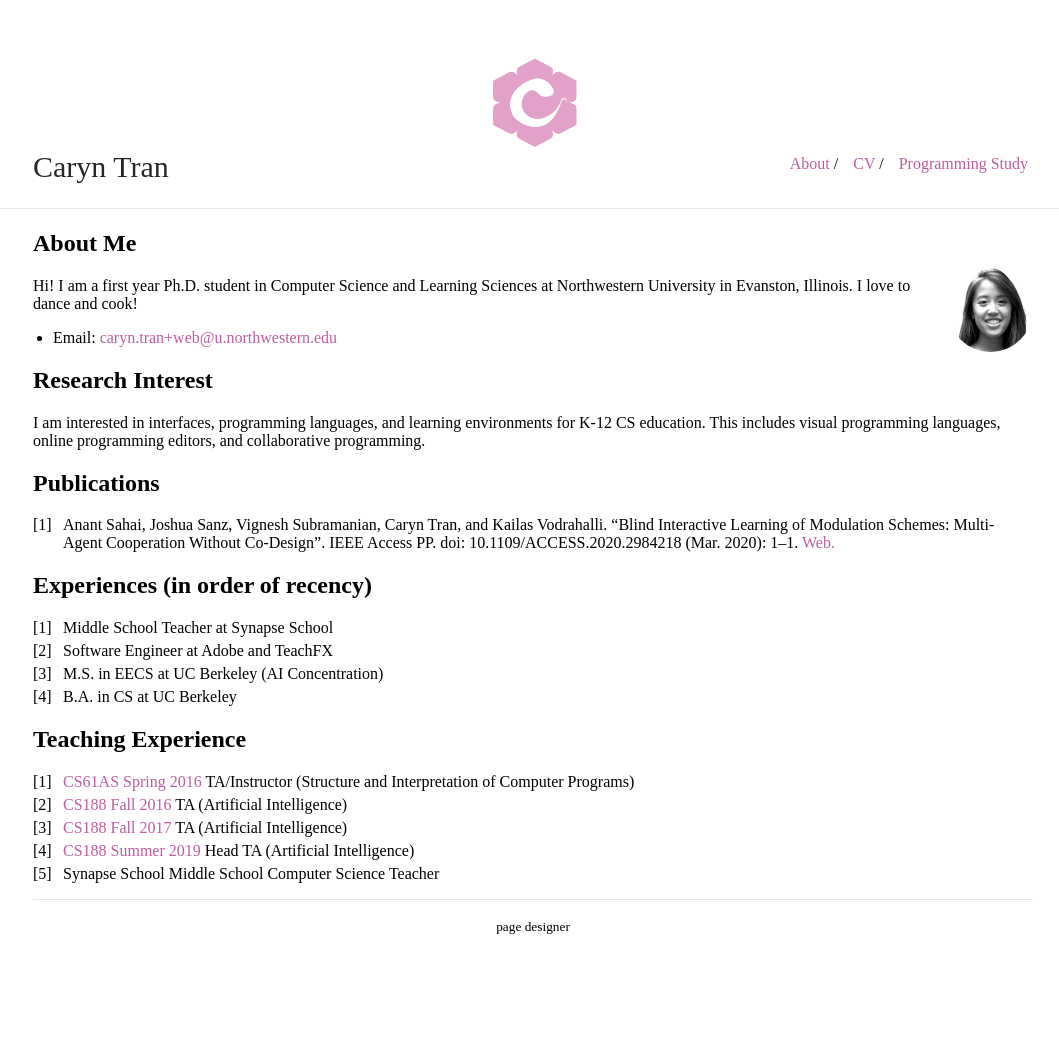
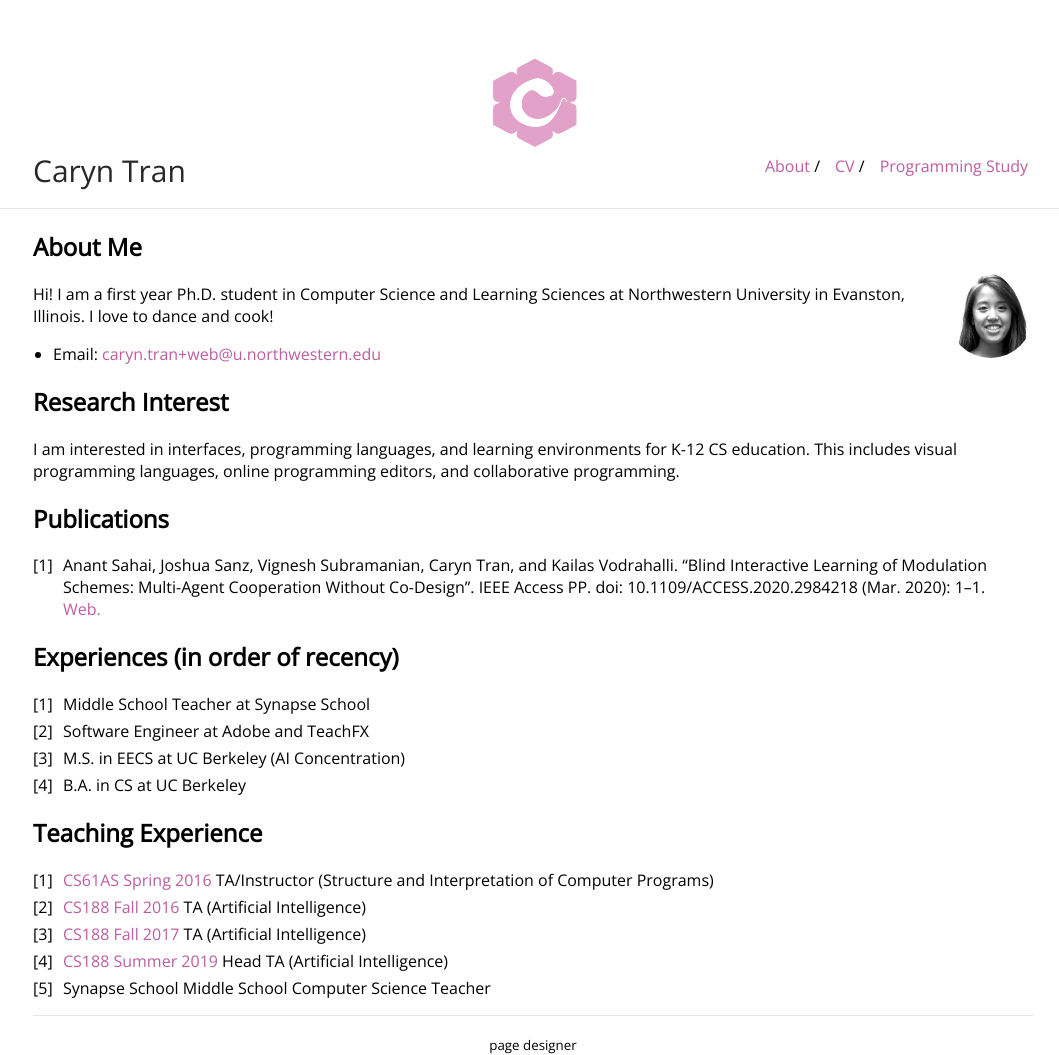
Before and after one commit to carynbear/carynbear.github.io, a Jekyll site: the page built from index.md, in a window 1280 px wide. Shown: the whole page, without its empty margins (107-1166 px from the left). Built offline with Jekyll 4.4.1, drawn with Linux system fonts in a browser that asks for light colours; our own code applies the rules of GitHub Pages for plain Markdown files; before the commit the page ends 935 px from its top, so only the background shows below that.

Commit message:
Update _style.scss

```diff
--- a/_sass/_style.scss
+++ b/_sass/_style.scss
@@ -1,4 +1,6 @@
 @import "vars";
+@import url('https://fonts.googleapis.com/css?family=Open+Sans');
+
 
 /*
  * Basic
@@ -11,7 +13,7 @@
 }
 body {
     margin: 0;
-    font-family: "tisa";
+    font-family: "Open Sans", sans-serif;
     height: 100%;
 }
 a {
```
